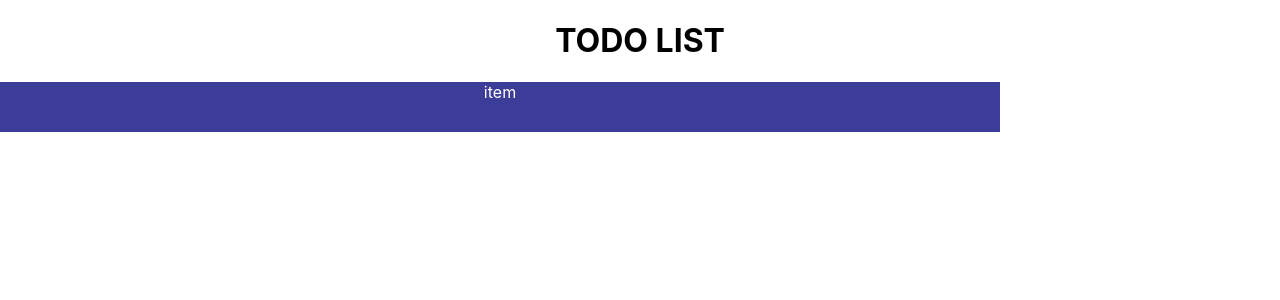
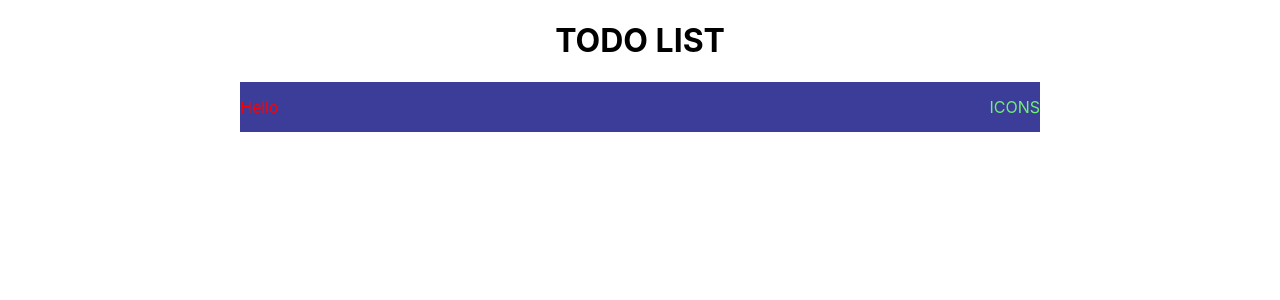
Before and after one commit to mlinhou/Daily-Tools, a React (Create React App) app: page / in a window 1280 px wide. Shown: the top 300 px of the page. Built offline with nearby package versions, Linux system fonts and the light colour scheme.

Commit message:
Add ItemList and Item components

```diff
--- a/src/App.css
+++ b/src/App.css
@@ -1,38 +1,6 @@
 .App {
   text-align: center;
-}
-
-.App-logo {
-  height: 40vmin;
-  pointer-events: none;
-}
-
-@media (prefers-reduced-motion: no-preference) {
-  .App-logo {
-    animation: App-logo-spin infinite 20s linear;
-  }
-}
-
-.App-header {
-  background-color: #282c34;
-  min-height: 100vh;
   display: flex;
   flex-direction: column;
   align-items: center;
-  justify-content: center;
-  font-size: calc(10px + 2vmin);
-  color: white;
 }
-
-.App-link {
-  color: #61dafb;
-}
-
-@keyframes App-logo-spin {
-  from {
-    transform: rotate(0deg);
-  }
-  to {
-    transform: rotate(360deg);
-  }
-}
--- a/src/App.js
+++ b/src/App.js
@@ -1,11 +1,12 @@
 import './App.css';
-import Item from './components/item';
+import Item from './components/Item';
+import ItemList from './components/ItemList';
 
 function App() {
   return (
     <div className="App">
       <h1>TODO LIST</h1>
-      <Item/>
+      <ItemList/>
     </div>
   );
 }
--- /dev/null
+++ b/src/components/ItemList.js
@@ -0,0 +1,10 @@
+import React from 'react'
+import Item from './Item'
+
+function ItemList() {
+  return (
+    <Item note='Hello'/>
+  )
+}
+
+export default ItemList
--- a/src/components/item.css
+++ b/src/components/item.css
@@ -1,6 +1,16 @@
 .item-container {
-    width: 1000px;
+    width: 800px;
     height: 50px;
     background-color: rgb(60, 60, 153);
-    color: white;
+    display: flex;
+    align-items: center;
+    justify-content: space-between;
 }
+
+.item-text {
+    color: red;
+}
+
+.icons {
+    color: rgb(112, 241, 112);
+}
--- a/src/components/item.js
+++ b/src/components/item.js
@@ -1,8 +1,11 @@
 import React from "react";
 import './item.css'
 
-export default function item() {
+export default function Item(props) {
   return (
-    <div className='item-container'>item</div>
+    <div className='item-container'>
+        <div className='item-text'>{props.note}</div>
+        <div className='icons'>ICONS</div>
+    </div>
   )
 }
```
